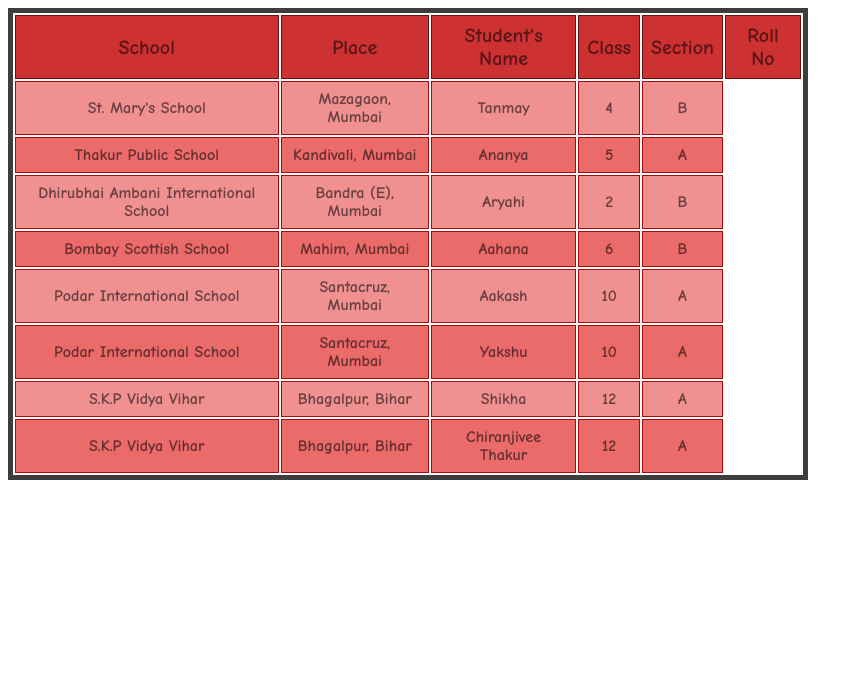
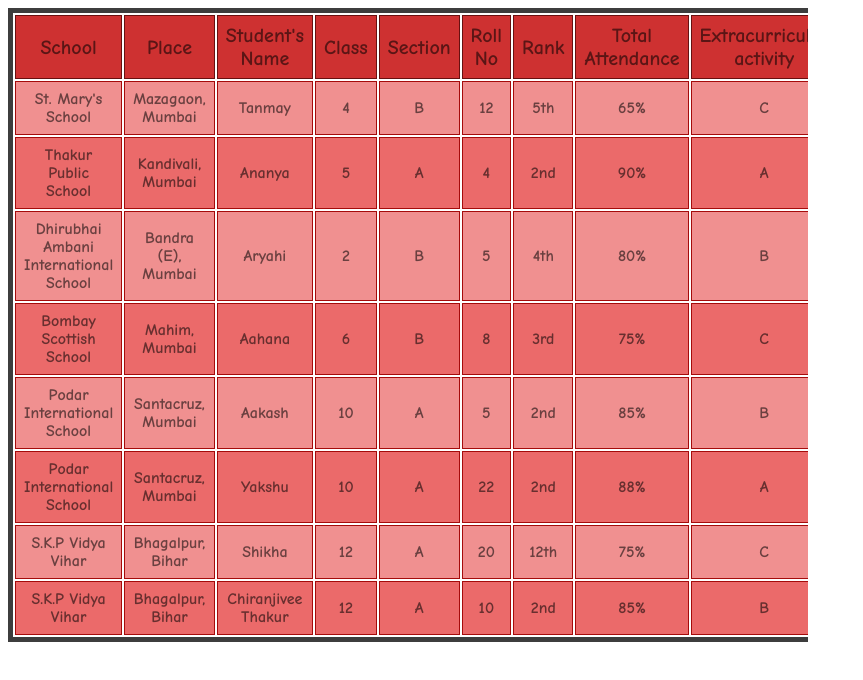
Before and after one commit to shikha9495/learn-html, a plain HTML site: page Css_Practise/Table_Style/index.html in a window 1280 px wide. Shown: the whole page, without its empty margins (0-863 px from the left). Drawn offline with Linux system fonts and the light colour scheme.

Commit message:
modified some properties

```diff
--- a/Css_Practise/Table_Style/index.html
+++ b/Css_Practise/Table_Style/index.html
@@ -15,6 +15,9 @@
                 <th>Class</th>
                 <th>Section</th>
                 <th>Roll No</th>
+                <th>Rank</th>
+                <th>Total Attendance</th>
+                <th>Extracurricular activity</th>
             </tr>
             <tr>
                 <td>St. Mary's School</td>
@@ -22,12 +25,20 @@
                 <td>Tanmay</td>
                 <td>4</td>
                 <td>B</td>
+                <td>12</td>
+                <td>5th</td>
+                <td>65%</td>
+                <td>C</td>
             </tr>
             <tr>
                 <td>Thakur Public School</td>
                 <td>Kandivali, Mumbai</td>
                 <td>Ananya</td>
                 <td>5</td>
+                <td>A</td>
+                <td>4</td>
+                <td>2nd</td>
+                <td>90%</td>
                 <td>A</td>
             </tr>
             <tr>
@@ -36,6 +47,10 @@
                 <td>Aryahi</td>
                 <td>2</td>
                 <td>B</td>
+                <td>5</td>
+                <td>4th</td>
+                <td>80%</td>
+                <td>B</td>
             </tr>
             <tr>
                 <td>Bombay Scottish School</td>
@@ -43,6 +58,10 @@
                 <td>Aahana</td>
                 <td>6</td>
                 <td>B</td>
+                <td>8</td>
+                <td>3rd</td>
+                <td>75%</td>
+                <td>C</td>
             </tr>
             <tr>
                 <td>Podar International School</td>
@@ -50,12 +69,20 @@
                 <td>Aakash</td>
                 <td>10</td>
                 <td>A</td>
+                <td>5</td>
+                <td>2nd</td>
+                <td>85%</td>
+                <td>B</td>
             </tr>
             <tr>
                 <td>Podar International School</td>
                 <td>Santacruz, Mumbai</td>
                 <td>Yakshu</td>
                 <td>10</td>
+                <td>A</td>
+                <td>22</td>
+                <td>2nd</td>
+                <td>88%</td>
                 <td>A</td>
             </tr>
             <tr>
@@ -64,6 +91,10 @@
                 <td>Shikha</td>
                 <td>12</td>
                 <td>A</td>
+                <td>20</td>
+                <td>12th</td>
+                <td>75%</td>
+                <td>C</td>
             </tr>
             <tr>
                 <td>S.K.P Vidya Vihar</td>
@@ -71,6 +102,10 @@
                 <td>Chiranjivee Thakur</td>
                 <td>12</td>
                 <td>A</td>
+                <td>10</td>
+                <td>2nd</td>
+                <td>85%</td>
+                <td>B</td>
             </tr>
         </table>
     </div>
```
Also changed, not shown: Css_Practise/display_Property/index.html (added, +7 -0 lines), Css_Practise/display_Property/index.css (added).
